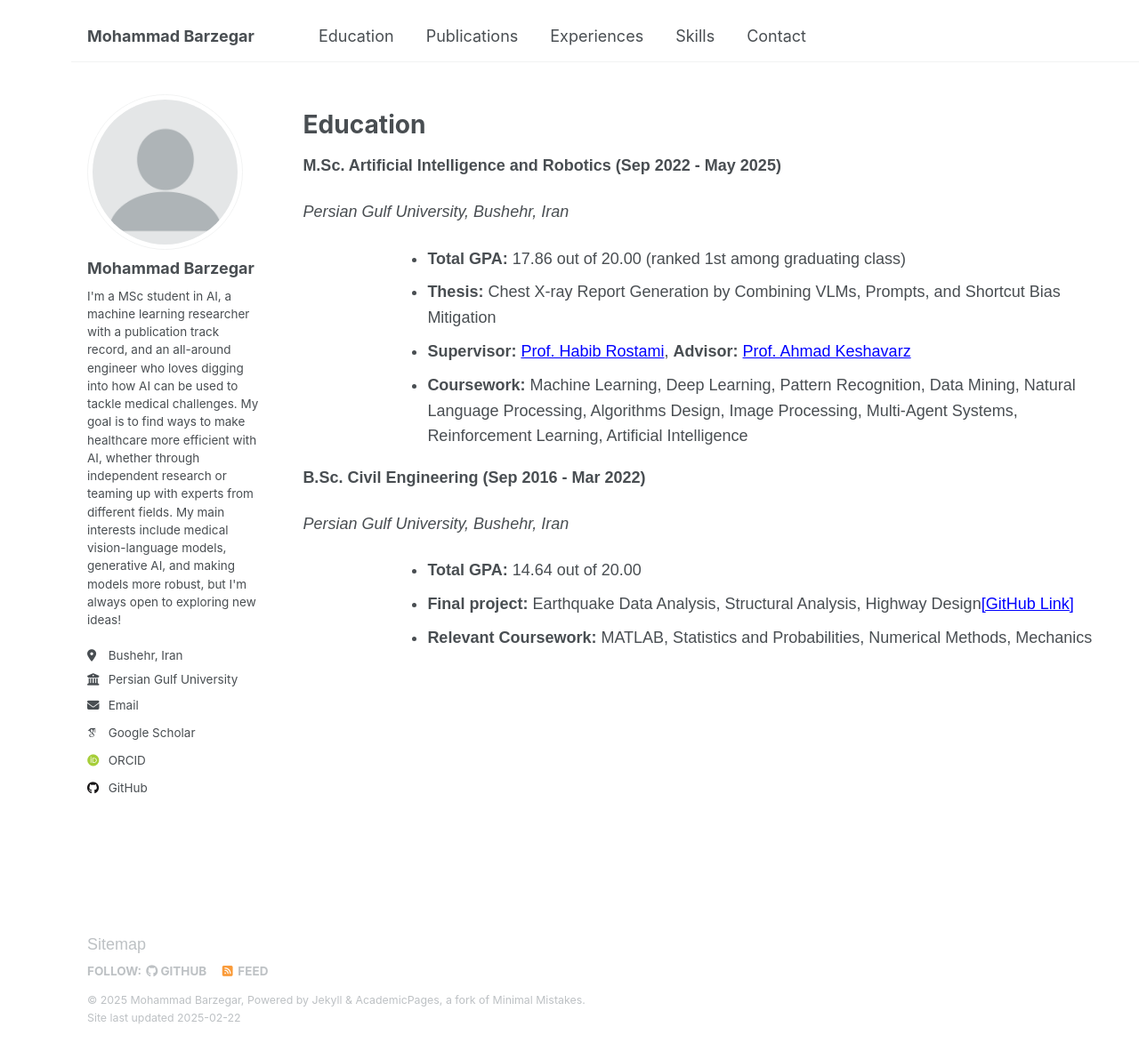
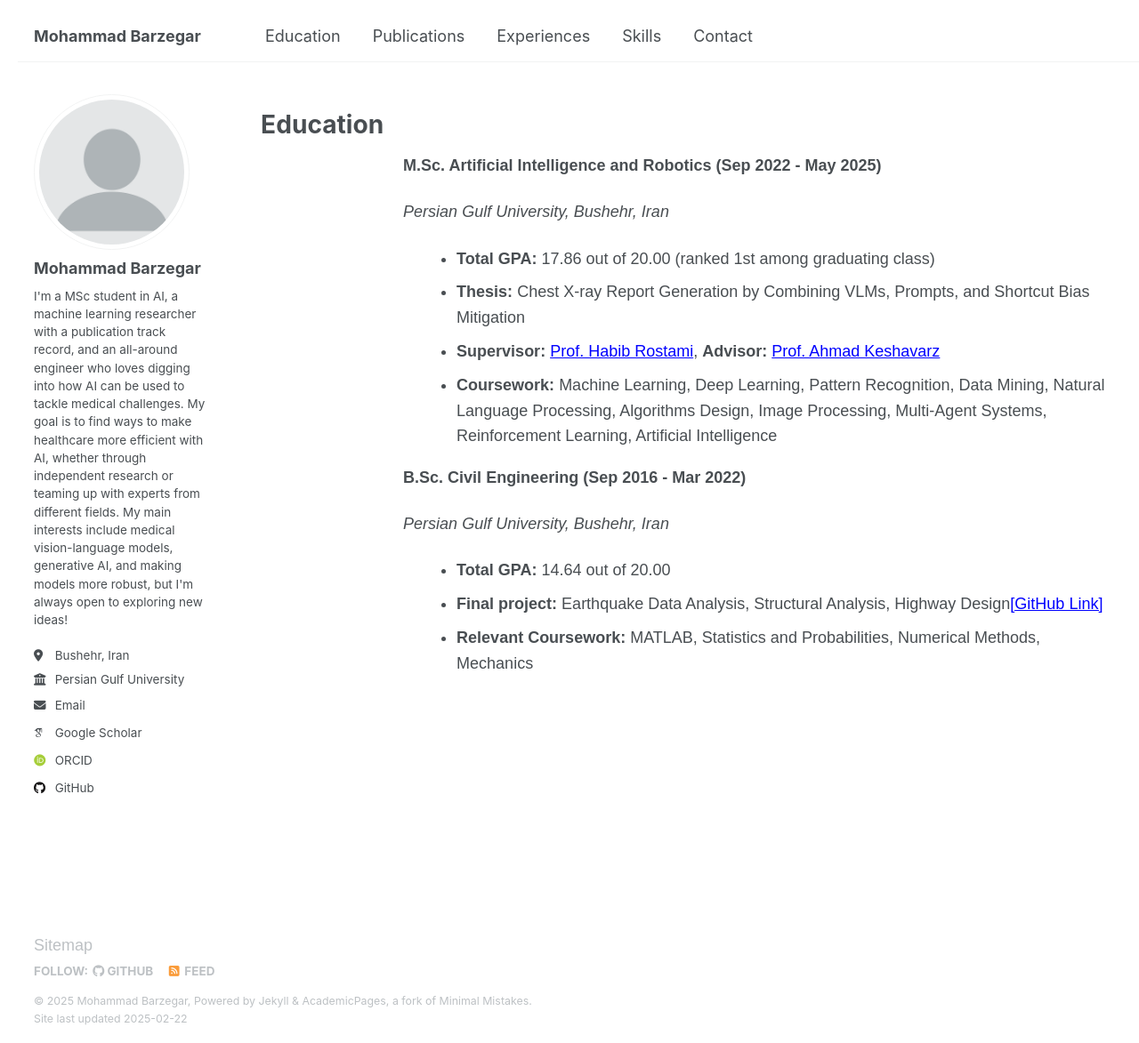
Before and after one commit to mbrz97/mbrz97.github.io, a Jekyll site: the page built from _pages/education.html, in a window 1280 px wide and 1173 px high. Shown: the whole window at 89% size. Built offline with Jekyll 4.4.1, drawn with Linux system fonts in a browser that asks for light colours; some web fonts are replaced.

Commit message:
Update education.html

```diff
--- a/_pages/education.html
+++ b/_pages/education.html
@@ -16,17 +16,20 @@ author_profile: true
             font-family: Arial, sans-serif;
             margin: 20px;
             line-height: 1.6;
-            margin-left: 80px;
         }
         .education {
             margin-bottom: 10px;
+            margin-left: 80px;
         }
         .degree {
             font-size: 18px;
             font-weight: bold;
+            margin-left: 80px;
+
         }
         .university {
             font-style: italic;
+            margin-left: 80px;
         }
         .details {
             margin-left: 100px;
```
